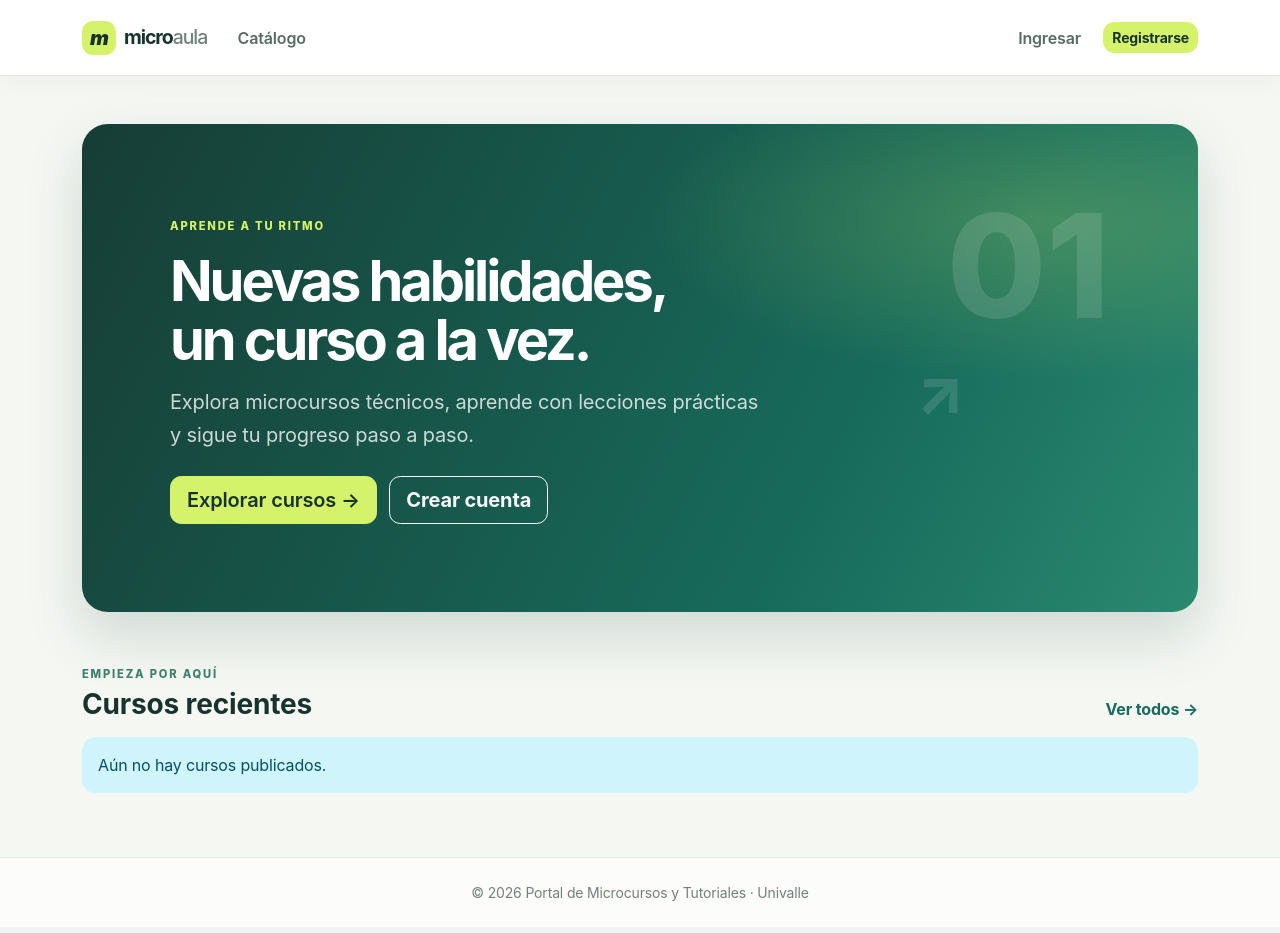
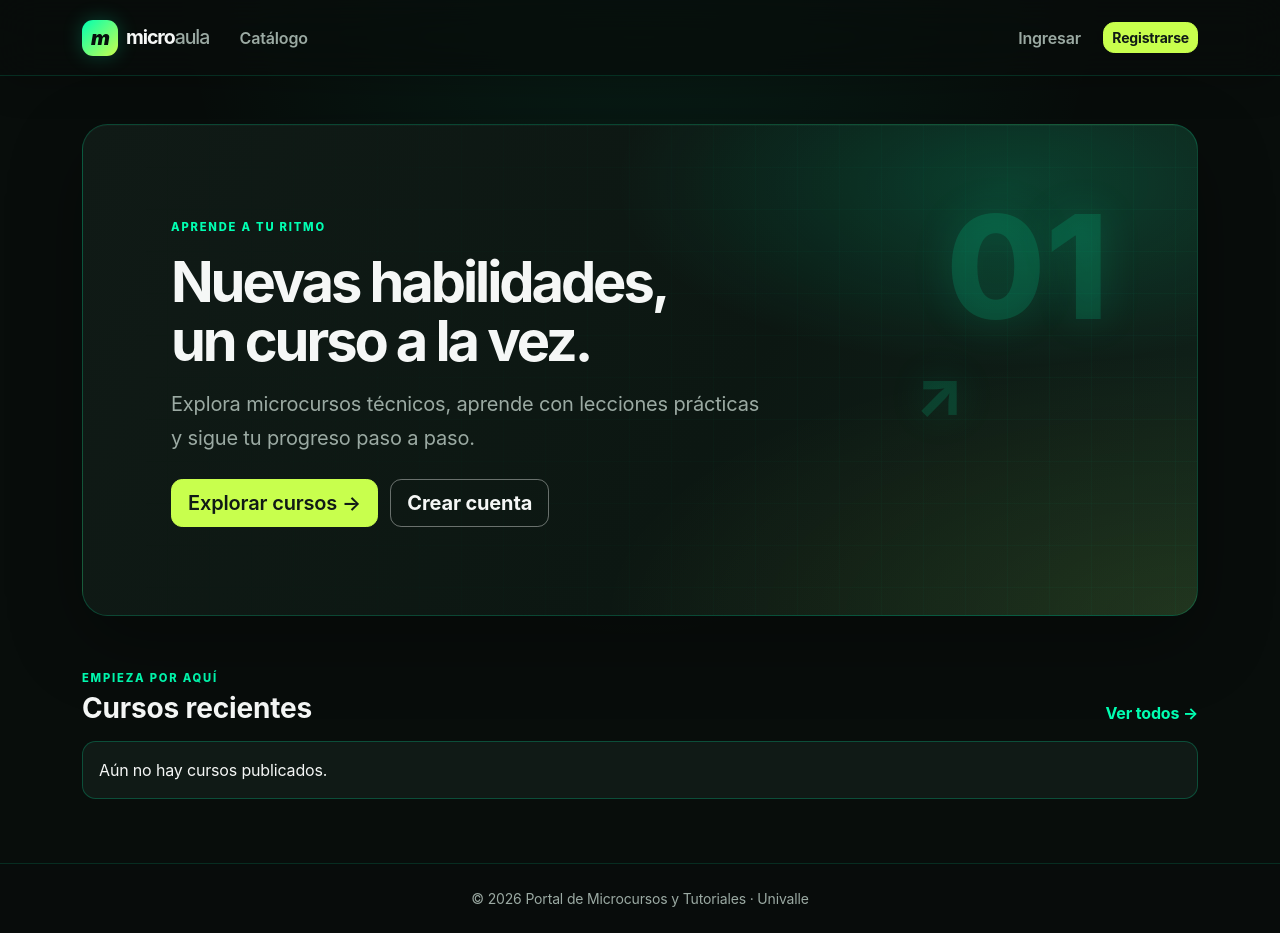
Before and after one commit to deymarquispe899-pixel/proyecto_web_mvc, an ASP.NET Core app: page / in a window 1280 px wide. Before the commit the page ends 901 px from the top, so only its background shows below. Run offline with ASP.NET Core 8, Linux system fonts and the light colour scheme; data that the repository does not hold is empty; the project's own start-up code is not run, and a stand-in starts its controllers and pages.

Commit message:
4 commit

```diff
--- a/Views/Shared/_Layout.cshtml
+++ b/Views/Shared/_Layout.cshtml
@@ -8,7 +8,7 @@
     <link rel="stylesheet" href="~/css/site.css" asp-append-version="true" />
 </head>
 <body class="d-flex flex-column min-vh-100">
-    <nav class="navbar navbar-expand-lg navbar-light navbar-portal">
+    <nav class="navbar navbar-expand-lg navbar-dark navbar-portal sticky-top">
         <div class="container">
             <a class="navbar-brand fw-bold d-flex align-items-center gap-2" asp-controller="Home" asp-action="Index"><span class="brand-icon" aria-hidden="true">m</span><span>micro<span class="brand-light">aula</span></span></a>
             <button class="navbar-toggler" type="button" data-bs-toggle="collapse" data-bs-target="#menu" aria-controls="menu" aria-expanded="false" aria-label="Abrir menú">
@@ -17,10 +17,6 @@
             <div class="collapse navbar-collapse" id="menu">
                 <ul class="navbar-nav me-auto">
                     <li class="nav-item"><a class="nav-link" asp-controller="Cursos" asp-action="Index">Catálogo</a></li>
-                    @if (User.IsInRole(RolesApp.Suscriptor))
-                    {
-                        <li class="nav-item"><a class="nav-link" asp-controller="MisCursos" asp-action="Index">Mis cursos</a></li>
-                    }
                     @if (User.IsInRole(RolesApp.Admin))
                     {
                         <li class="nav-item"><a class="nav-link" asp-controller="AdminCursos" asp-action="Index">Administrar cursos</a></li>
@@ -29,10 +25,10 @@
                 <ul class="navbar-nav align-items-lg-center">
                     @if (User.Identity?.IsAuthenticated == true)
                     {
-                        <li class="nav-item"><span class="navbar-text me-lg-3 user-label">@User.Identity.Name</span></li>
+                        <li class="nav-item"><span class="navbar-text me-lg-3 user-label">@(User.FindFirst(System.Security.Claims.ClaimTypes.Email)?.Value ?? User.Identity.Name)</span></li>
                         <li class="nav-item">
                             <form asp-controller="Account" asp-action="Logout" method="post" class="d-inline">
-                                <button type="submit" class="btn btn-outline-primary btn-sm">Salir</button>
+                                <button type="submit" class="btn btn-outline-primary btn-sm">Cerrar sesión</button>
                             </form>
                         </li>
                     }
--- a/wwwroot/css/site.css
+++ b/wwwroot/css/site.css
@@ -1,87 +1,122 @@
 :root {
-    --bs-primary: #176b5b;
-    --bs-primary-rgb: 23, 107, 91;
-    --bs-link-color: #176b5b;
-    --bs-link-hover-color: #104b41;
-    --ink: #18332e;
-    --muted: #71817c;
-    --page: #f5f7f3;
-    --line: #e3eae5;
-    --accent: #d5f36a;
+    color-scheme: dark;
+    --bs-primary: #00e6a0;
+    --bs-primary-rgb: 0, 230, 160;
+    --bs-link-color: #00e6a0;
+    --bs-link-hover-color: #c8ff4d;
+    --ink: #f5f7f6;
+    --muted: #9baaa3;
+    --page: #080d0b;
+    --surface: #101a16;
+    --line: rgba(0, 230, 160, .15);
+    --accent: #c8ff4d;
+    --glow: #00ffb2;
 }
 
 body {
-    background: var(--page);
+    background: radial-gradient(ellipse at 50% -35%, rgba(0, 230, 160, .10), transparent 55%), var(--page);
     color: var(--ink);
     font-family: Inter, "Segoe UI", system-ui, -apple-system, sans-serif;
     letter-spacing: -.01em;
 }
+a { color: var(--bs-link-color); }
+a:hover { color: var(--bs-link-hover-color); }
+.text-muted { color: var(--muted) !important; }
 
 .navbar-portal {
+    position: sticky;
+    top: 0;
+    z-index: 1030;
     min-height: 76px;
-    background: rgba(255, 255, 255, .94);
+    background: rgba(8, 13, 11, .76);
     border-bottom: 1px solid var(--line);
-    box-shadow: 0 5px 24px rgba(25, 53, 45, .045);
-    backdrop-filter: blur(14px);
+    box-shadow: 0 8px 36px rgba(0, 0, 0, .2);
+    backdrop-filter: blur(20px) saturate(145%);
+    -webkit-backdrop-filter: blur(20px) saturate(145%);
 }
 .navbar-brand { color: var(--ink); font-size: 1.22rem; letter-spacing: -.055em; }
 .navbar-brand:hover { color: var(--ink); }
-.navbar .nav-link { color: #586b64; font-weight: 600; padding: .65rem .9rem !important; border-radius: .65rem; transition: color .18s, background .18s; }
-.navbar .nav-link:hover { color: var(--ink); background: #f1f5ef; }
-.brand-icon { display: grid; width: 34px; height: 34px; place-items: center; border-radius: 11px; color: var(--ink); background: var(--accent); font-size: 1.25rem; font-weight: 900; font-style: italic; }
-.brand-light { color: #71817c; font-weight: 500; }
-.user-label { color: #52645e; font-size: .9rem; }
+.navbar .nav-link { color: var(--muted); font-weight: 600; padding: .65rem .9rem !important; border-radius: .65rem; transition: color .18s, background .18s; }
+.navbar .nav-link:hover { color: var(--glow); background: rgba(0, 230, 160, .07); }
+.navbar .nav-link:focus-visible, .navbar-brand:focus-visible { outline: 2px solid var(--glow); outline-offset: 4px; }
+.brand-icon { display: grid; width: 36px; height: 36px; place-items: center; border-radius: 11px; color: #06100c; background: linear-gradient(135deg, var(--glow), var(--accent)); box-shadow: 0 0 20px rgba(0, 255, 178, .23); font-size: 1.25rem; font-weight: 900; font-style: italic; }
+.brand-light { color: var(--muted); font-weight: 500; }
+.user-label { color: var(--muted); font-size: .9rem; }
 .navbar-toggler { border-color: var(--line); }
+.navbar-toggler-icon { filter: invert(1); }
 
 .btn { border-radius: .7rem; font-weight: 650; transition: transform .16s, box-shadow .16s, background-color .16s; }
 .btn:hover { transform: translateY(-1px); }
-.btn-primary { --bs-btn-bg: #176b5b; --bs-btn-border-color: #176b5b; --bs-btn-hover-bg: #104b41; --bs-btn-hover-border-color: #104b41; --bs-btn-active-bg: #104b41; --bs-btn-active-border-color: #104b41; }
-.btn-outline-primary { --bs-btn-color: #176b5b; --bs-btn-border-color: #b7d1c9; --bs-btn-hover-bg: #176b5b; --bs-btn-hover-border-color: #176b5b; --bs-btn-active-bg: #104b41; }
-.btn-light { --bs-btn-bg: #d5f36a; --bs-btn-border-color: #d5f36a; --bs-btn-color: #18332e; --bs-btn-hover-bg: #c8e85a; --bs-btn-hover-border-color: #c8e85a; }
-.form-control, .form-select { min-height: 46px; border-color: #dce5df; border-radius: .7rem; background-color: #fff; }
-.form-control:focus, .form-select:focus { border-color: #7fb5a4; box-shadow: 0 0 0 .22rem rgba(23, 107, 91, .12); }
-.alert { border: 0; border-radius: .85rem; }
+.btn-primary { --bs-btn-color: #06100c; --bs-btn-bg: #00e6a0; --bs-btn-border-color: #00e6a0; --bs-btn-hover-color: #06100c; --bs-btn-hover-bg: #00ffb2; --bs-btn-hover-border-color: #00ffb2; --bs-btn-active-bg: #00c98c; --bs-btn-active-border-color: #00c98c; }
+.btn-outline-primary { --bs-btn-color: #00e6a0; --bs-btn-border-color: rgba(0, 230, 160, .4); --bs-btn-hover-color: #06100c; --bs-btn-hover-bg: #00e6a0; --bs-btn-hover-border-color: #00e6a0; --bs-btn-active-bg: #00c98c; }
+.btn-light { --bs-btn-bg: #c8ff4d; --bs-btn-border-color: #c8ff4d; --bs-btn-color: #101a16; --bs-btn-hover-bg: #d8ff7b; --bs-btn-hover-border-color: #d8ff7b; --bs-btn-hover-color: #080d0b; }
+.btn-outline-light { --bs-btn-color: #f5f7f6; --bs-btn-border-color: rgba(245, 247, 246, .4); --bs-btn-hover-bg: rgba(245, 247, 246, .1); --bs-btn-hover-border-color: #f5f7f6; --bs-btn-hover-color: #fff; }
+.btn-outline-secondary { --bs-btn-color: #b5c2bc; --bs-btn-border-color: rgba(155,170,163,.3); --bs-btn-hover-bg: #1b2923; --bs-btn-hover-border-color: #9baaa3; --bs-btn-hover-color: #f5f7f6; }
+.btn-outline-danger { --bs-btn-color: #ff8585; --bs-btn-border-color: rgba(255,133,133,.4); --bs-btn-hover-bg: #742d2d; --bs-btn-hover-border-color: #ff8585; }
+.btn-outline-success { --bs-btn-color: var(--glow); --bs-btn-border-color: rgba(0,255,178,.4); --bs-btn-hover-bg: #00e6a0; --bs-btn-hover-color: #06100c; }
+.form-control, .form-select { min-height: 46px; border-color: var(--line); border-radius: .7rem; background-color: #0c1410; color: var(--ink); }
+.form-control::placeholder { color: #65756d; }
+.form-select { color-scheme: dark; }
+.form-control:focus, .form-select:focus { border-color: var(--glow); background-color: #0c1410; color: var(--ink); box-shadow: 0 0 0 .22rem rgba(0, 230, 160, .13); }
+.form-check-input { background-color: #0c1410; border-color: rgba(155,170,163,.5); }
+.form-check-input:checked { background-color: #00e6a0; border-color: #00e6a0; }
+.form-label, label { color: #dce5e0; }
+.alert { border: 1px solid var(--line); border-radius: .85rem; color: var(--ink); background: var(--surface); }
+.alert-success, .alert-info { border-color: rgba(0,230,160,.25); }
+.alert-danger { border-color: rgba(255,100,100,.3); }
+.btn-close { filter: invert(1); }
 
 .hero-inicio {
     position: relative;
     display: flex;
-    min-height: 390px;
+    min-height: 410px;
     align-items: center;
     overflow: hidden;
     padding: clamp(2rem, 7vw, 5.5rem);
+    border: 1px solid rgba(0,230,160,.22);
     border-radius: 1.6rem;
-    color: #fff;
-    background: radial-gradient(ellipse at 86% 20%, rgba(213, 243, 106, .22), transparent 29%), linear-gradient(118deg, #173d35 0%, #176b5b 68%, #2b8970 100%);
-    box-shadow: 0 24px 55px rgba(23, 70, 58, .17);
+    color: var(--ink);
+    background: radial-gradient(ellipse at 83% 12%, rgba(0,255,178,.17), transparent 30%), radial-gradient(ellipse at 100% 100%, rgba(200,255,77,.09), transparent 38%), linear-gradient(120deg, #101a16 0%, #0c1712 58%, #10221a 100%);
+    box-shadow: 0 25px 75px rgba(0, 0, 0, .32), inset 0 1px rgba(255,255,255,.025);
 }
+.hero-inicio::after { position: absolute; inset: 0; background-image: linear-gradient(rgba(0,230,160,.035) 1px, transparent 1px), linear-gradient(90deg, rgba(0,230,160,.035) 1px, transparent 1px); background-size: 42px 42px; mask-image: linear-gradient(90deg, transparent, #000); content: ""; }
 .hero-contenido { position: relative; z-index: 1; max-width: 690px; }
-.hero-contenido p { max-width: 590px; color: rgba(255,255,255,.78); line-height: 1.65; }
+.hero-contenido p { max-width: 590px; color: var(--muted); line-height: 1.7; }
 .hero-etiqueta, .texto-ceja { font-size: .7rem; font-weight: 800; letter-spacing: .16em; }
-.hero-etiqueta { color: var(--accent); }
+.hero-etiqueta { color: var(--glow); }
 .hero-inicio h1 { letter-spacing: -.055em; line-height: 1.05; }
-.hero-decoracion { position: absolute; inset: 0 0 0 auto; width: 36%; color: rgba(255,255,255,.12); }
+.hero-decoracion { position: absolute; inset: 0 0 0 auto; width: 36%; color: rgba(0,255,178,.14); z-index: 1; text-shadow: 0 0 42px rgba(0,255,178,.15); }
 .hero-decoracion span { position: absolute; font-weight: 800; }
 .hero-decoracion span:first-child { top: 7%; right: 22%; font-size: 9rem; }
 .hero-decoracion span:nth-child(2) { right: 10%; bottom: 2%; font-size: 7rem; }
 .hero-decoracion span:last-child { top: 45%; right: 58%; font-size: 4rem; }
 .seccion-encabezado { display: flex; justify-content: space-between; align-items: end; }
-.texto-ceja { color: #42816e; }
-.link-explorar { color: #176b5b; font-weight: 700; text-decoration: none; }
-.link-explorar:hover { color: #104b41; }
+.texto-ceja { color: var(--glow); }
+.link-explorar { color: var(--glow); font-weight: 700; text-decoration: none; }
+.link-explorar:hover { color: var(--accent); }
 
-.card-curso { overflow: hidden; border: 1px solid var(--line); border-radius: 1rem; background: #fff; transition: transform .2s, box-shadow .2s, border-color .2s; }
-.card-curso:hover { transform: translateY(-5px); border-color: #b8d5ca; box-shadow: 0 18px 35px rgba(25, 67, 55, .1) !important; }
-.curso-acento { height: 5px; background: linear-gradient(90deg, #176b5b, #a5d849); }
+.card { --bs-card-bg: var(--surface); --bs-card-color: var(--ink); --bs-card-border-color: var(--line); --bs-card-cap-bg: rgba(255,255,255,.025); color: var(--ink); }
+.card-curso { overflow: hidden; border: 1px solid var(--line); border-radius: 1rem; background: linear-gradient(145deg, rgba(16,26,22,.98), rgba(12,20,16,.98)); transition: transform .2s, box-shadow .2s, border-color .2s; }
+.card-curso:hover { transform: translateY(-5px); border-color: rgba(0,255,178,.42); box-shadow: 0 18px 42px rgba(0, 0, 0, .3), 0 0 24px rgba(0,230,160,.06) !important; }
+.curso-acento { height: 3px; background: linear-gradient(90deg, #00e6a0, #c8ff4d, transparent); }
 .card-curso .card-body { padding: 1.4rem; }
 .card-curso .card-title { color: var(--ink); letter-spacing: -.025em; }
-.card-curso .card-text { line-height: 1.6; }
-.badge-nivel { color: #176b5b; background: #e3f2e9; }
-.badge-duracion { color: #586b64; background: #f0f3ef; }
-.card-curso .card-footer { padding: 0 1.4rem 1.35rem; }
-.site-footer { color: var(--muted); background: rgba(255,255,255,.7); border-top: 1px solid var(--line); }
+.card-curso .card-text { color: var(--muted); line-height: 1.65; }
+.badge-nivel { color: var(--glow); background: rgba(0,230,160,.12); }
+.badge-duracion { color: #c3cec8; background: rgba(155,170,163,.12); }
+.card-curso .card-footer { padding: 0 1.4rem 1.35rem; background: transparent; }
+.bg-white { background-color: var(--surface) !important; }
+.border, .border-bottom, .border-top { border-color: var(--line) !important; }
+.table { --bs-table-color: var(--ink); --bs-table-bg: transparent; --bs-table-border-color: var(--line); --bs-table-striped-color: var(--ink); --bs-table-striped-bg: rgba(255,255,255,.025); --bs-table-hover-color: var(--ink); --bs-table-hover-bg: rgba(0,230,160,.05); }
+.list-group { --bs-list-group-bg: var(--surface); --bs-list-group-color: var(--ink); --bs-list-group-border-color: var(--line); --bs-list-group-action-hover-bg: rgba(0,230,160,.07); --bs-list-group-action-hover-color: var(--glow); }
+.breadcrumb { --bs-breadcrumb-divider-color: #65756d; --bs-breadcrumb-item-active-color: var(--muted); }
+.breadcrumb-item a { text-decoration: none; }
+.site-footer { color: var(--muted); background: rgba(8,13,11,.75); border-top: 1px solid var(--line); }
 .footer-brand { color: var(--ink); font-weight: 750; }
 .leccion-contenido { font-size: 1.05rem; line-height: 1.8; }
-.leccion-contenido pre { overflow-x: auto; padding: 1rem; border-radius: .65rem; background: #eaf1eb; }
+.leccion-contenido pre { overflow-x: auto; padding: 1rem; border: 1px solid var(--line); border-radius: .65rem; background: #0b130f; color: var(--glow); }
+hr { border-color: var(--line); opacity: 1; }
+.shadow-sm { box-shadow: 0 12px 35px rgba(0,0,0,.2) !important; }
 @media (max-width: 575.98px) {
     .navbar-portal { min-height: 66px; }
     main.container { padding-top: 1.5rem !important; }
```
